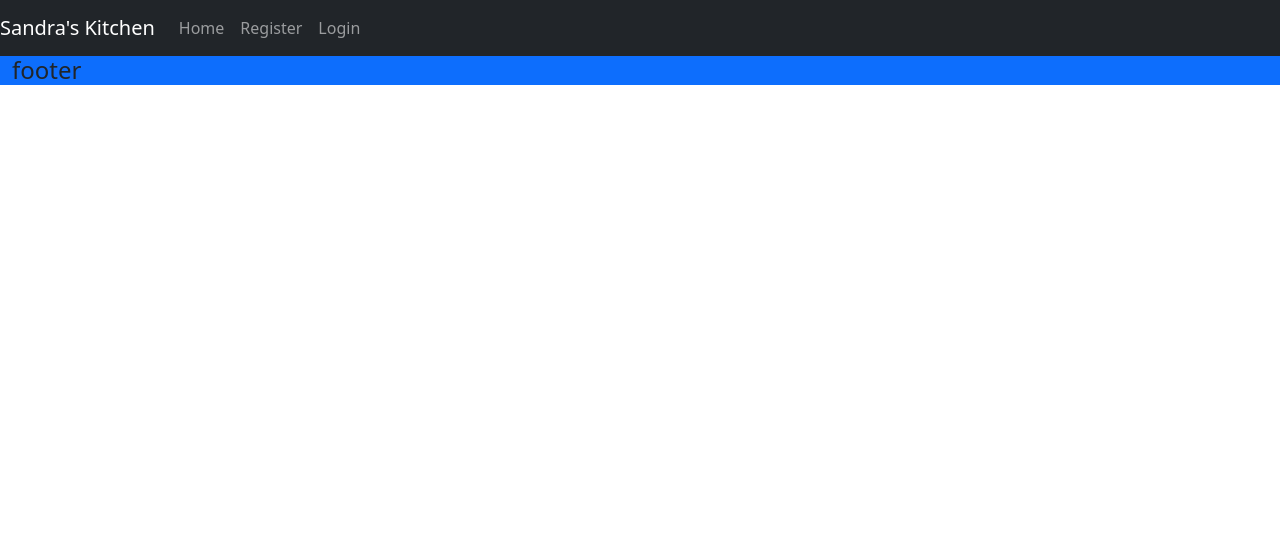
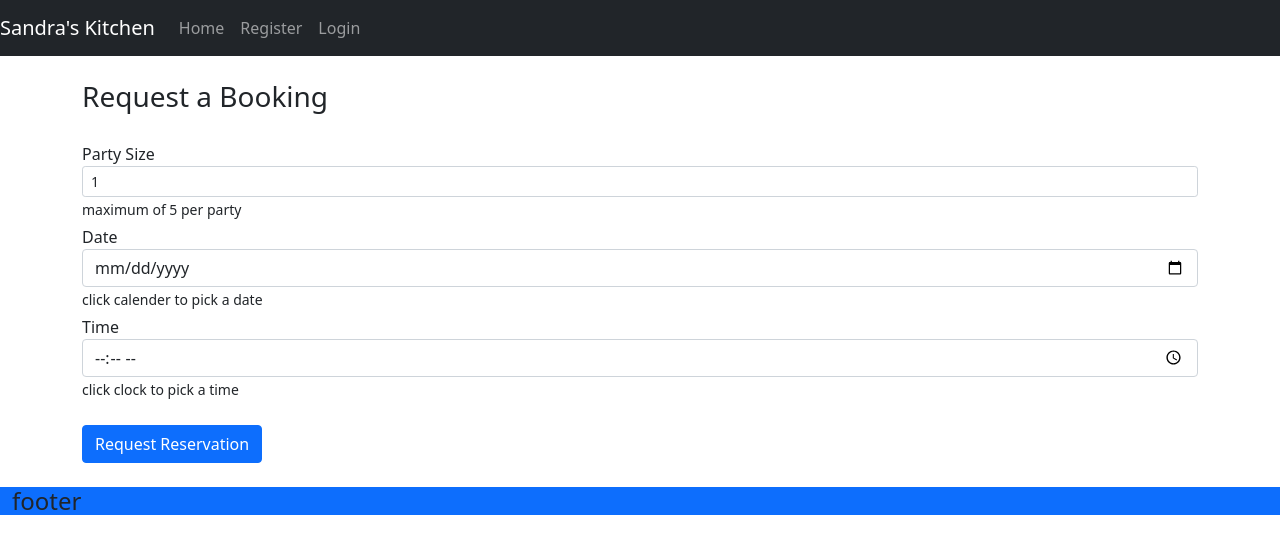
Before and after one commit to devisis/sandras-kitchen, a Django app: page /booking/ in a window 1280 px wide. Shown: the top 554 px of the page. Run offline with Django 3.2, Linux system fonts and the light colour scheme.

Commit message:
Add reservation form to booking page

```diff
--- a/reservation/templates/booking.html
+++ b/reservation/templates/booking.html
@@ -1,4 +1,39 @@
 {% extends 'base.html' %}
 {% load static %}
 {% block content %}
+<section class="container-fluid">
+    <div class="container">
+        <div class="row justify-content-md-center">
+          <h3 class="m-4" > Request a Booking </h3>
+            <form action="" method="POST">
+              {% csrf_token %}
+                <div class="form-group mt-1">
+                  <label for="exampleInputPassword1">Party Size</label>
+                  <select class="form-control form-control-sm" name="pickPartySize" aria-describedby="partySize">
+                    <option>1</option>
+                    <option>2</option>
+                    <option>3</option>
+                    <option>4</option>
+                    <option>5</option>
+                  </select>
+                  <small>maximum of 5 per party</small>
+                </div>
+                <div class="form-group mt-1">
+                  <label for="pickDate">Date</label>
+                  <input type="date" class="form-control" id="pickDate" name="pickDate" aria-describedby="pickDate">
+                  <small>click calender to pick a date</small>
+                </div>
+                <div class="form-group mt-1">
+                  <label for="pickTime">Time</label>
+                  <input type="time" class="form-control" id="pickTime" name="pickTime" aria-describedby="pickTime">
+                  <small>click clock to pick a time</small>
+                </div>
+                <br>
+                <button type="submit" value="Post" class="btn btn-primary mb-4">Request Reservation</button>
+              </form>
+        </div>
+    </div>
+</section>
+
+
 {% endblock %}
```
